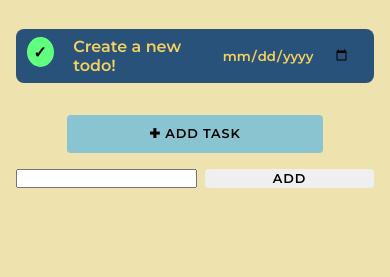
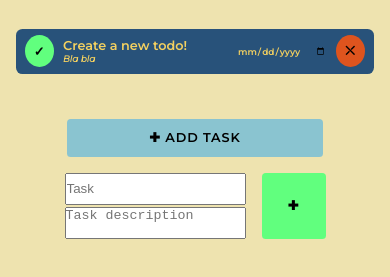
Before and after one commit to jvfe/js-todolist, a plain HTML site: page index.html in a window 390 px wide. Both pictures are taken after a click on the button "✚ ADD TASK". Shown: the part 145-422 px from the top of the page. Drawn offline with Linux system fonts and the light colour scheme.

Commit message:
refactor: Improve layout

```diff
--- a/index.html
+++ b/index.html
@@ -57,10 +57,13 @@
               <form id="new-project-form" class="new-form">
                 <input
                   type="text"
+                  placeholder="Project Name"
                   name="new-project-name"
                   id="new-project-name"
                 />
-                <button type="submit" class="btn submit-project">Add</button>
+                <button type="submit" class="btn submit-btn submit-project">
+                  Add
+                </button>
               </form>
             </div>
           </div>
@@ -70,21 +73,37 @@
           <h1 class="title current-project">Main</h1>
           <div class="todos-view">
             <div class="todo-element">
-              <button class="btn check-todo">✓</button>
+              <button class="btn todo-btn check-todo">✓</button>
               <div class="todo-content">
-                <p class="todo">Create a new todo!</p>
+                <div>
+                  <p class="todo">Create a new todo!</p>
+                  <p class="todo-description">Bla bla</p>
+                </div>
                 <input type="date" name="todo-date" id="todo-date" />
               </div>
+              <button class="btn todo-btn remove-todo">⛌</button>
             </div>
           </div>
-          <div class="center">
+          <div class="center new-todo-container">
             <button id="new-todo" class="btn">✚ Add Task</button>
-          </div>
-          <div class="inactive center new-todo-div">
-            <form id="new-todo-form" class="new-form">
-              <input type="text" name="new-todo-name" id="new-todo-name" />
-              <button type="submit" class="btn submit-todo">Add</button>
-            </form>
+            <div class="inactive center new-todo-div">
+              <form id="new-todo-form" class="new-form">
+                <input
+                  type="text"
+                  placeholder="Task"
+                  name="new-todo-name"
+                  id="new-todo-name"
+                />
+                <textarea
+                  placeholder="Task description"
+                  name="new-todo-description"
+                  id="new-todo-description"
+                ></textarea>
+                <button type="submit" class="btn submit-btn submit-todo">
+                  ✚
+                </button>
+              </form>
+            </div>
           </div>
         </div>
       </main>
--- a/styles/main.css
+++ b/styles/main.css
@@ -23,6 +23,7 @@ body,
 body {
   font-family: "Montserrat", sans-serif;
   font-weight: bold;
+  background: var(--medium-champagne);
 }
 
 .head {
@@ -54,7 +55,6 @@ body {
   display: grid;
   grid-template-columns: minmax(150px, 25%) 1fr;
   height: 100%;
-  background: var(--medium-champagne);
   color: var(--yale-blue);
 }
 
@@ -109,14 +109,20 @@ body {
   padding: 1em;
 }
 
-#new-project-name {
+#new-project-name,
+#new-todo-name {
+  height: 100%;
   width: 100%;
 }
 
 .new-form {
   display: grid;
-  grid-template-columns: 1fr 1fr;
+  grid-template-columns: 2fr 1fr;
   gap: 0.5em;
+}
+
+.submit-btn {
+  background: var(--screamin-green);
 }
 
 .todos-view {
@@ -130,6 +136,7 @@ body {
   color: var(--orange-yellow-crayola);
   border-radius: 0.5em;
   padding: 0.5em;
+  margin-bottom: 1em;
 }
 
 .todo-content {
@@ -140,20 +147,33 @@ body {
   padding: 0 1em;
 }
 
-.check-todo {
-  width: 30px;
-  height: 30px;
+.todo-btn {
+  width: 2.3rem;
+  height: 2rem;
   border-radius: 50%;
-  background: var(--screamin-green);
   margin: 0 0.2em;
   font-size: 1em;
 }
 
-.check-todo:active {
+.todo-btn:active {
   font-size: 0.8em;
 }
 
+.check-todo {
+  background: var(--screamin-green);
+}
+
+.remove-todo {
+  background: var(--flame);
+}
+
+.todo-description {
+  font-size: 0.7em;
+  font-style: italic;
+}
+
 #todo-date {
+  font-size: 0.7em;
   font-weight: inherit;
   font-family: inherit;
   color: var(--orange-yellow-crayola);
@@ -162,18 +182,40 @@ body {
   background-color: inherit;
 }
 
+.new-todo-container {
+  max-height: 100%;
+}
+
 #new-todo {
   width: 20em;
   background: var(--middle-blue);
   line-height: 3em;
 }
 
+.new-todo-div {
+  max-height: 10em;
+}
+
 #new-todo-form {
+  max-height: 100%;
+  display: grid;
+  grid-template-columns: 1fr minmax(3em, 4em);
+  grid-template-rows: 1fr 1fr;
+  gap: 0.1em 1em;
   margin-top: 1em;
 }
 
+#new-todo-description {
+  resize: none;
+}
+
+.submit-todo {
+  grid-row: 1/3;
+  grid-column: 2;
+}
+
 .inactive {
-  visibility: hidden;
+  display: none;
 }
 
 @media screen and (max-width: 460px) {
@@ -183,7 +225,7 @@ body {
   }
 
   .burger {
-    visibility: visible;
+    display: block;
   }
 
   .sidebar {
@@ -198,4 +240,12 @@ body {
   .todos-view {
     padding: 2em 0;
   }
+
+  .todo-element {
+    font-size: 0.8em;
+  }
+
+  .todo-content {
+    padding: 0 0.5em;
+  }
 }
```
